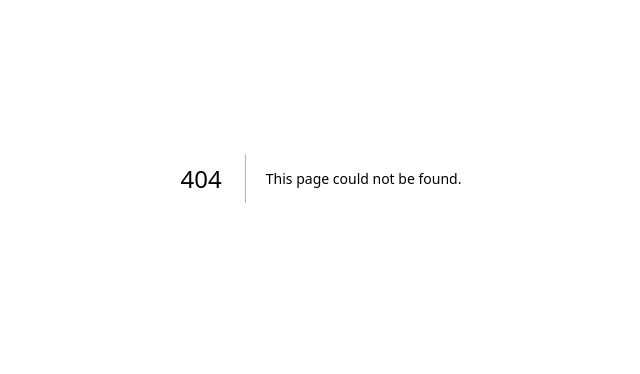
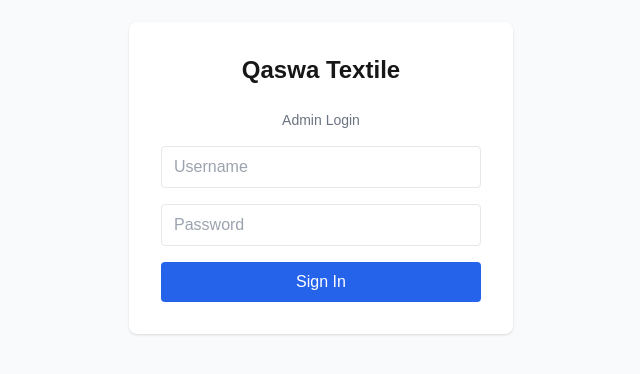
Before and after one commit to abidmehboob/en-er-inventory, a Next.js app: page /login in a window 1280 px wide. Before the commit this address had no page. Shown: the part 222-596 px from the top of the page, without its empty margins (319-959 px from the left). Built offline with nearby package versions, Linux system fonts and the light colour scheme.

Commit message:
fix: move login page outside admin layout to prevent redirect loop

```diff
--- a/app/admin/layout.tsx
+++ b/app/admin/layout.tsx
@@ -5,7 +5,7 @@ import AdminNav from '@/components/AdminNav'
 
 export default async function AdminLayout({ children }: { children: React.ReactNode }) {
   const session = await getServerSession(authOptions)
-  if (!session) redirect('/admin/login')
+  if (!session) redirect('/login')
 
   return (
     <div className="flex min-h-screen bg-gray-100">
--- /dev/null
+++ b/app/login/page.tsx
@@ -0,0 +1,44 @@
+'use client'
+import { signIn } from 'next-auth/react'
+import { useState } from 'react'
+import { useRouter } from 'next/navigation'
+
+export default function LoginPage() {
+  const [error, setError] = useState('')
+  const router = useRouter()
+
+  async function handleSubmit(e: React.FormEvent<HTMLFormElement>) {
+    e.preventDefault()
+    const form = new FormData(e.currentTarget)
+    const result = await signIn('credentials', {
+      username: form.get('username'),
+      password: form.get('password'),
+      redirect: false,
+    })
+    if (result?.error) {
+      setError('Invalid username or password')
+    } else {
+      router.push('/admin/dashboard')
+    }
+  }
+
+  return (
+    <div className="min-h-screen flex items-center justify-center bg-gray-50">
+      <div className="bg-white p-8 rounded-lg shadow w-full max-w-sm">
+        <h1 className="text-2xl font-bold mb-6 text-center">Qaswa Textile</h1>
+        <p className="text-center text-gray-500 text-sm mb-4">Admin Login</p>
+        <form onSubmit={handleSubmit} className="space-y-4">
+          <input name="username" type="text" placeholder="Username" required
+            className="w-full border rounded px-3 py-2" />
+          <input name="password" type="password" placeholder="Password" required
+            className="w-full border rounded px-3 py-2" />
+          {error && <p className="text-red-500 text-sm">{error}</p>}
+          <button type="submit"
+            className="w-full bg-blue-600 text-white py-2 rounded hover:bg-blue-700">
+            Sign In
+          </button>
+        </form>
+      </div>
+    </div>
+  )
+}
--- a/components/AdminNav.tsx
+++ b/components/AdminNav.tsx
@@ -25,7 +25,7 @@ export default function AdminNav() {
           </li>
         ))}
       </ul>
-      <button onClick={() => signOut({ callbackUrl: '/admin/login' })}
+      <button onClick={() => signOut({ callbackUrl: '/login' })}
         className="text-sm text-gray-500 hover:text-red-600 text-left px-3">
         Sign out
       </button>
--- a/lib/auth.ts
+++ b/lib/auth.ts
@@ -20,6 +20,6 @@ export const authOptions: NextAuthOptions = {
     }),
   ],
   session: { strategy: 'jwt' },
-  pages: { signIn: '/admin/login' },
+  pages: { signIn: '/login' },
   secret: process.env.NEXTAUTH_SECRET,
 }
```
